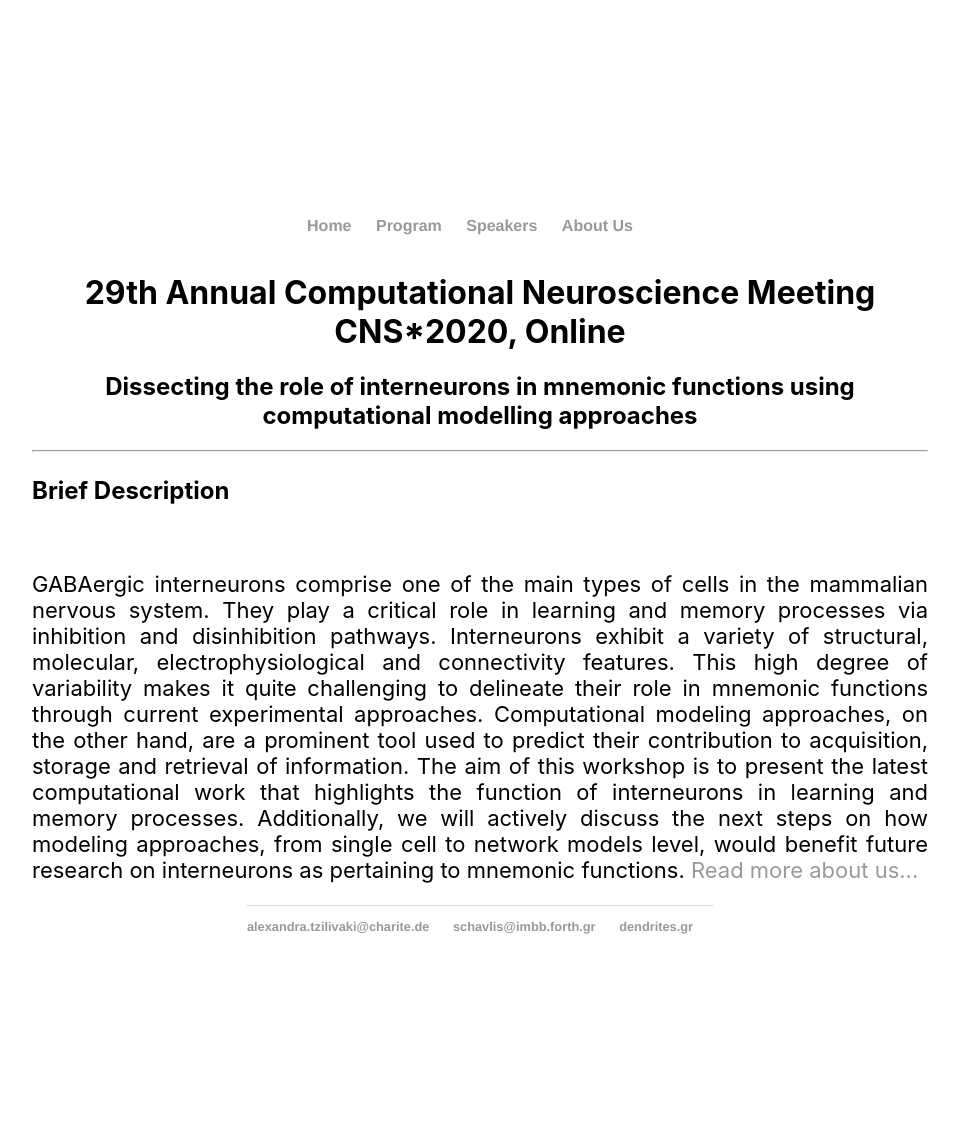
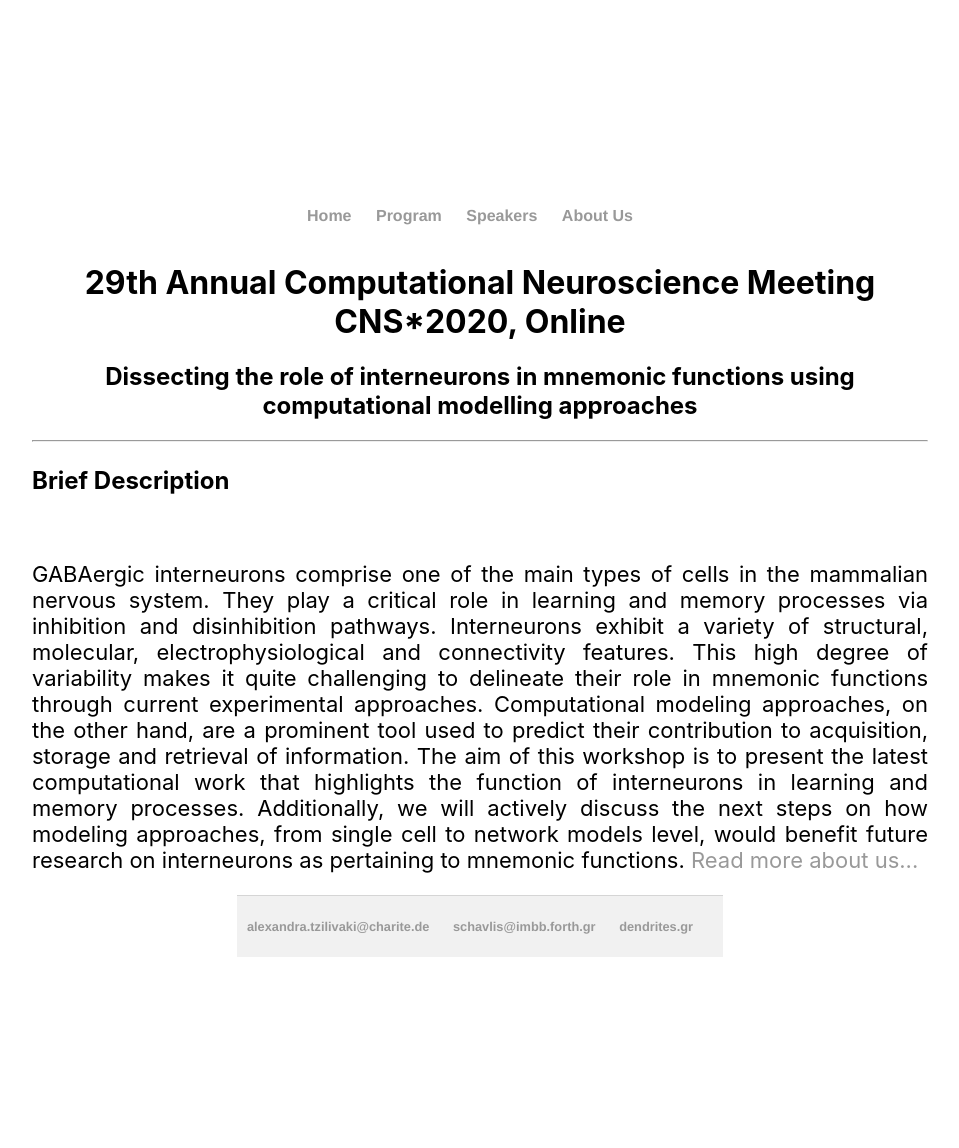
Before and after one commit to spirosChv/ocns2021interneurons, a Jekyll site: the page built from index.html, in a window 1280 px wide. Shown: the whole page, without its empty margins (160-1119 px from the left). Built offline with Jekyll 4.4.1, drawn with Linux system fonts in a browser that asks for light colours.

Commit message:
Update main.css

```diff
--- a/css/main.css
+++ b/css/main.css
@@ -23,6 +23,12 @@
 footer {
     border-top: 1px solid #d5d5d5;
     font-size: .8em;
+}
+
+footer {
+  background-color: #F1F1F1;
+  text-align: center;
+  padding: 10px;
 }
 
 ul.posts {
```
